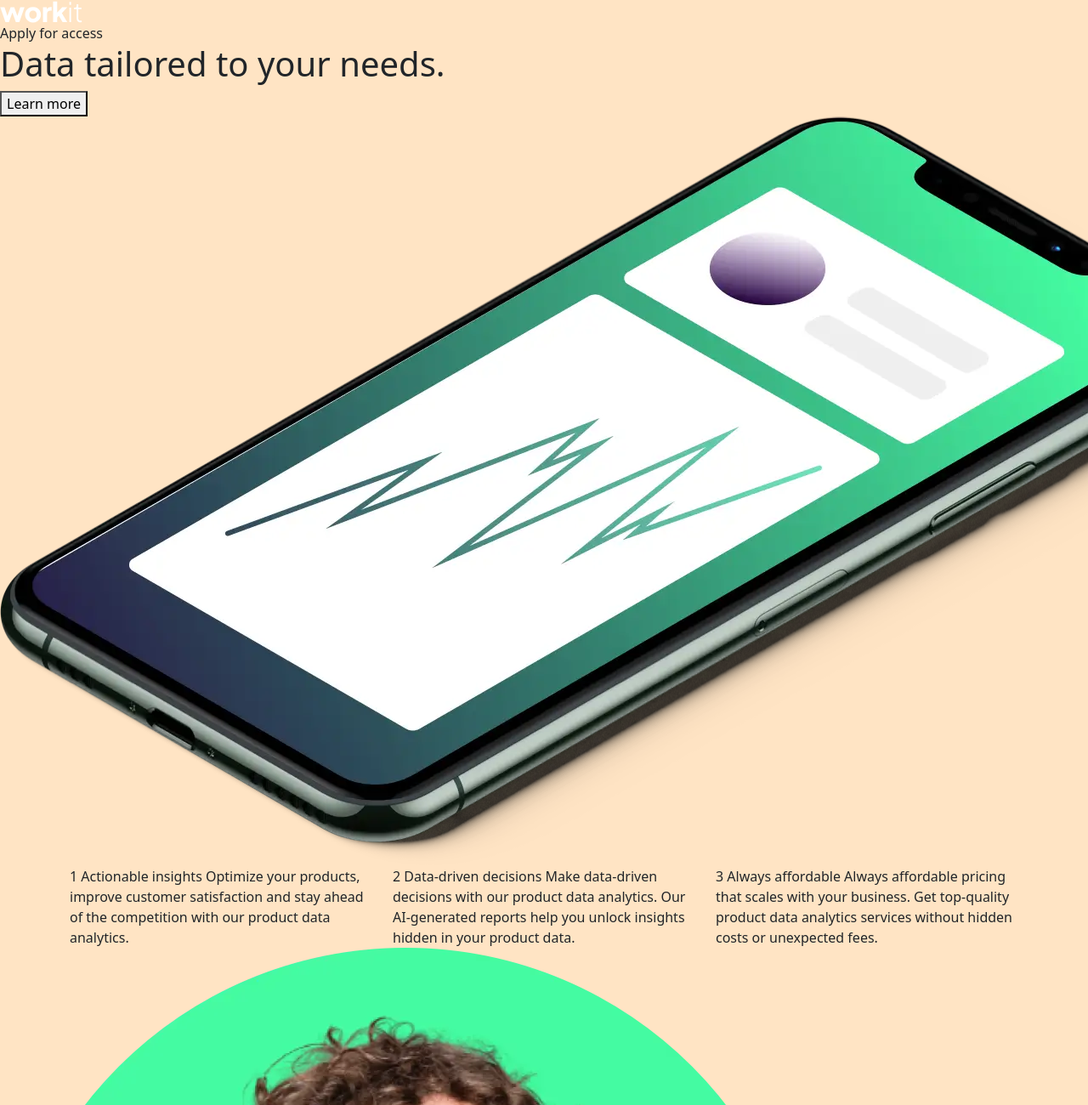
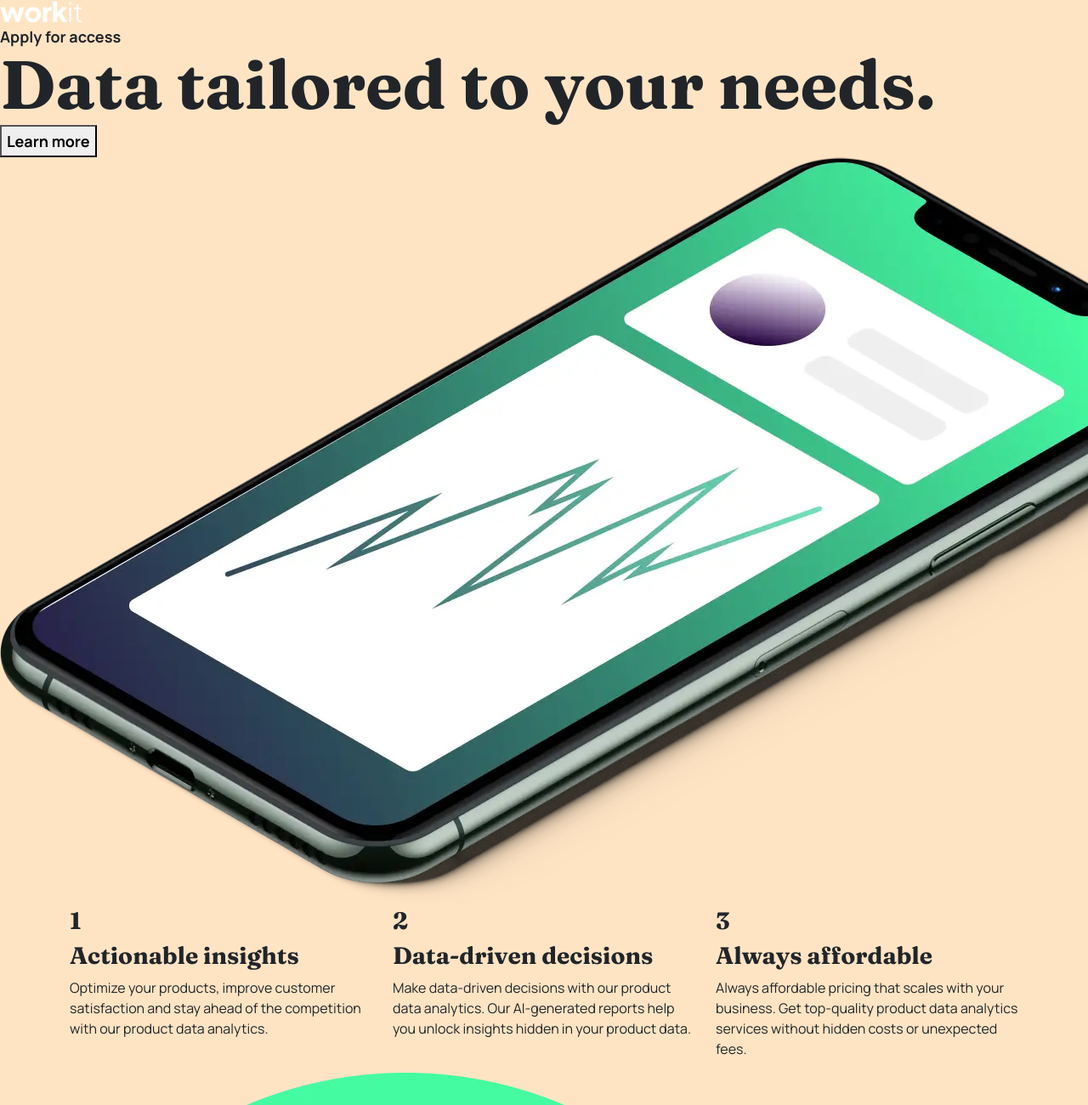
Before and after one commit to ChrisCablish/Workit-landing-page, a plain HTML site: page starter-code/index.html in a window 1280 px wide. Shown: the top 1300 px of the page at 85% size. Drawn offline with nearby package versions, Linux system fonts and the light colour scheme.

Commit message:
bootstrap and font sizes

```diff
--- a/starter-code/index.html
+++ b/starter-code/index.html
@@ -7,6 +7,12 @@
   <script defer src="https://cdn.jsdelivr.net/npm/bootstrap@5.3.0-alpha3/dist/js/bootstrap.bundle.min.js" integrity="sha384-ENjdO4Dr2bkBIFxQpeoTz1HIcje39Wm4jDKdf19U8gI4ddQ3GYNS7NTKfAdVQSZe" crossorigin="anonymous"></script>
   <link rel="icon" type="image/png" sizes="32x32" href="./assets/images/favicon-32x32.png">
   <title>Frontend Mentor | Workit landing page</title>
+  <link rel="preconnect" href="https://fonts.googleapis.com">
+  <link rel="preconnect" href="https://fonts.gstatic.com" crossorigin>
+  <link href="https://fonts.googleapis.com/css2?family=Fraunces:wght@700&display=swap" rel="stylesheet">
+  <link rel="preconnect" href="https://fonts.googleapis.com">
+  <link rel="preconnect" href="https://fonts.gstatic.com" crossorigin>
+  <link href="https://fonts.googleapis.com/css2?family=Manrope:wght@400;700&display=swap" rel="stylesheet">
   <link rel="stylesheet" href="style.css">
 </head>
 <body>
@@ -31,28 +37,26 @@
     <div class="container">
       <div class="row">
         <div class="col-sm">
-          1
-
-          Actionable insights
-
-          Optimize your products, improve customer satisfaction and stay ahead of the competition
-          with our product data analytics.
+          <h3 class="number">1</h3>
+          <h3 class="title">Actionable insights</h3>
+          <p class="explanation">
+            Optimize your products, improve customer satisfaction and stay ahead of the competition
+            with our product data analytics.
+          </p>
         </div>
         <div class="col-sm">
-          2
-
-          Data-driven decisions
-
-          Make data-driven decisions with our product data analytics. Our AI-generated reports help
-          you unlock insights hidden in your product data.
+          <h3 class="number">2</h3>
+          <h3 class="title">Data-driven decisions</h3>
+          <p class="explanation">
+            Make data-driven decisions with our product data analytics. Our AI-generated reports help
+            you unlock insights hidden in your product data.
+          </p>
         </div>
         <div class="col-sm">
-          3
-
-          Always affordable
-
-          Always affordable pricing that scales with your business. Get top-quality product data
-          analytics services without hidden costs or unexpected fees.
+          <h3 class="number">3</h3>
+          <h3 class="title">Always affordable</h3>
+          <p class="explanation"> Always affordable pricing that scales with your business. Get top-quality product data
+            analytics services without hidden costs or unexpected fees.</p>
         </div>
       </div>
     </div>
--- a/starter-code/style.css
+++ b/starter-code/style.css
@@ -1,3 +1,42 @@
+/* FONTS AND SIZES */
+
+h1,
+h2,
+h3 {
+    font-family: 'Fraunces', serif;
+}
+
+p {
+    font-family: 'Manrope', sans-serif;
+    font-weight: 400;
+}
+
+button,
+span {
+    font-family: 'Manrope', sans-serif;
+    font-weight: 700;
+}
+
+span {
+    font-size: 18px;
+    line-height: 32px;
+}
+
+h1 {
+    font-size: 80px;
+    line-height: 80px;
+}
+
+button {
+    font-size: 18px;
+    line-height: 32px;
+}
+
+
+
+
+
+
 body {
     background-color: bisque;
 }
```
